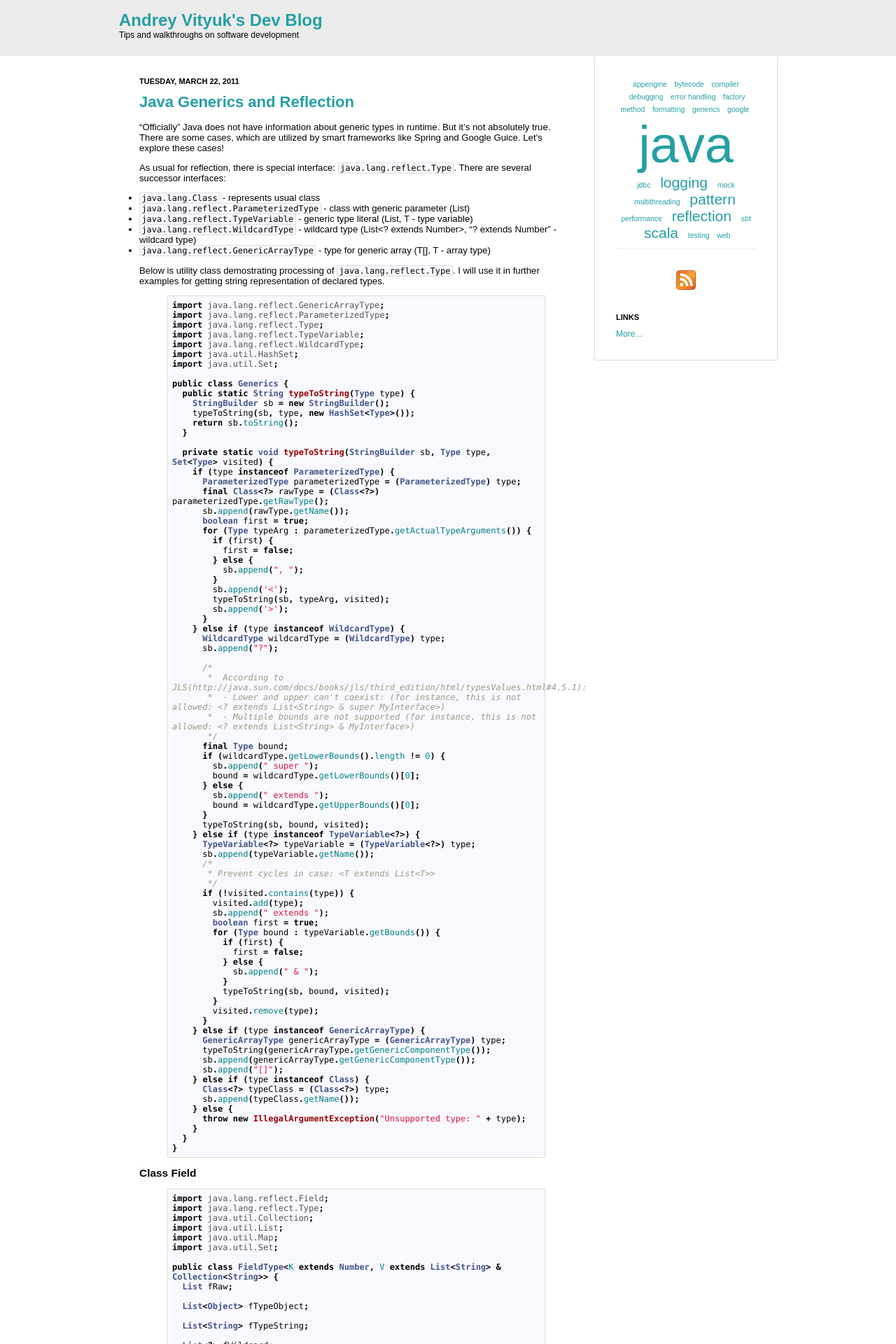
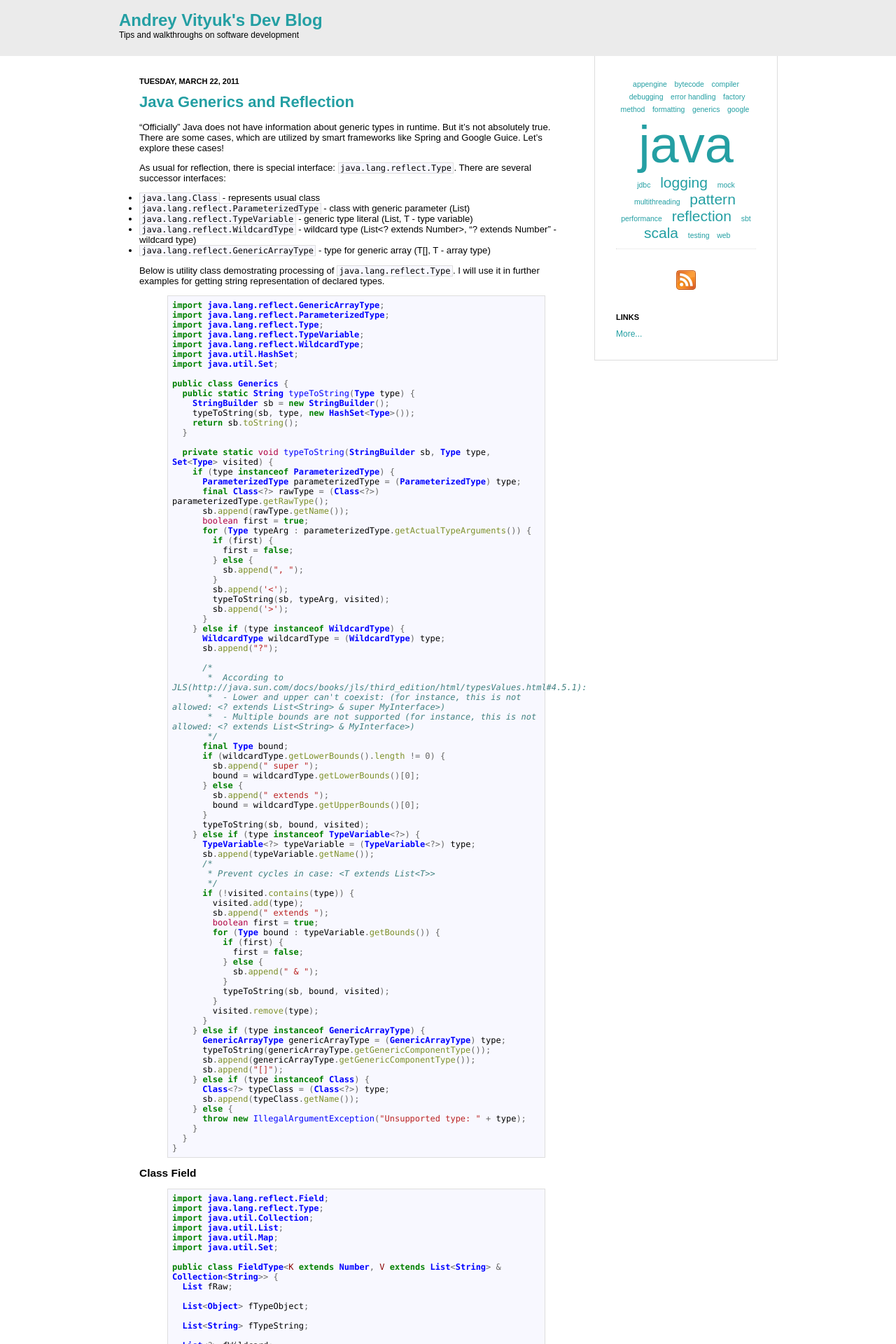
Before and after one commit to avityuk/blog.vityuk.com, a Jekyll site: the page built from _posts/2011-03-22-java-generics-and-reflection.markdown, in a window 1280 px wide. Shown: the top 1920 px of the page at 70% size. Built offline with Jekyll 4.4.1, drawn with Linux system fonts in a browser that asks for light colours; nearby versions of some CDN libraries; comment, search, counter and statistics services are not loaded.

Commit message:
Updated pygments styles

```diff
--- a/stylesheets/syntax.css
+++ b/stylesheets/syntax.css
@@ -1,62 +1,61 @@
-.highlight  { background: #ffffff; }
-.highlight .c { color: #999988; font-style: italic } /* Comment */
-.highlight .err { color: #a61717; background-color: #e3d2d2 } /* Error */
-.highlight .k { font-weight: bold } /* Keyword */
-.highlight .o { font-weight: bold } /* Operator */
-.highlight .cm { color: #999988; font-style: italic } /* Comment.Multiline */
-.highlight .cp { color: #999999; font-weight: bold } /* Comment.Preproc */
-.highlight .c1 { color: #999988; font-style: italic } /* Comment.Single */
-.highlight .cs { color: #999999; font-weight: bold; font-style: italic } /* Comment.Special */
-.highlight .gd { color: #000000; background-color: #ffdddd } /* Generic.Deleted */
-.highlight .gd .x { color: #000000; background-color: #ffaaaa } /* Generic.Deleted.Specific */
-.highlight .ge { font-style: italic } /* Generic.Emph */
-.highlight .gr { color: #aa0000 } /* Generic.Error */
-.highlight .gh { color: #999999 } /* Generic.Heading */
-.highlight .gi { color: #000000; background-color: #ddffdd } /* Generic.Inserted */
-.highlight .gi .x { color: #000000; background-color: #aaffaa } /* Generic.Inserted.Specific */
-.highlight .go { color: #888888 } /* Generic.Output */
-.highlight .gp { color: #555555 } /* Generic.Prompt */
-.highlight .gs { font-weight: bold } /* Generic.Strong */
-.highlight .gu { color: #aaaaaa } /* Generic.Subheading */
-.highlight .gt { color: #aa0000 } /* Generic.Traceback */
-.highlight .kc { font-weight: bold } /* Keyword.Constant */
-.highlight .kd { font-weight: bold } /* Keyword.Declaration */
-.highlight .kn { font-weight: bold } /* Keyword.Namespace */
-.highlight .kp { font-weight: bold } /* Keyword.Pseudo */
-.highlight .kr { font-weight: bold } /* Keyword.Reserved */
-.highlight .kt { color: #445588; font-weight: bold } /* Keyword.Type */
-.highlight .m { color: #009999 } /* Literal.Number */
-.highlight .s { color: #d14 } /* Literal.String */
-.highlight .na { color: #008080 } /* Name.Attribute */
-.highlight .na { color: #008080 } /* Name.Attribute */
-.highlight .nb { color: #0086B3 } /* Name.Builtin */
-.highlight .nc { color: #445588; font-weight: bold } /* Name.Class */
-.highlight .no { color: #008080 } /* Name.Constant */
-.highlight .ni { color: #800080 } /* Name.Entity */
-.highlight .ne { color: #990000; font-weight: bold } /* Name.Exception */
-.highlight .nf { color: #990000; font-weight: bold } /* Name.Function */
-.highlight .nn { color: #555555 } /* Name.Namespace */
-.highlight .nt { color: #000080 } /* Name.Tag */
-.highlight .nv { color: #008080 } /* Name.Variable */
-.highlight .ow { font-weight: bold } /* Operator.Word */
-.highlight .w { color: #bbbbbb } /* Text.Whitespace */
-.highlight .mf { color: #009999 } /* Literal.Number.Float */
-.highlight .mh { color: #009999 } /* Literal.Number.Hex */
-.highlight .mi { color: #009999 } /* Literal.Number.Integer */
-.highlight .mo { color: #009999 } /* Literal.Number.Oct */
-.highlight .sb { color: #d14 } /* Literal.String.Backtick */
-.highlight .sc { color: #d14 } /* Literal.String.Char */
-.highlight .sd { color: #d14 } /* Literal.String.Doc */
-.highlight .s2 { color: #d14 } /* Literal.String.Double */
-.highlight .se { color: #d14 } /* Literal.String.Escape */
-.highlight .sh { color: #d14 } /* Literal.String.Heredoc */
-.highlight .si { color: #d14 } /* Literal.String.Interpol */
-.highlight .sx { color: #d14 } /* Literal.String.Other */
-.highlight .sr { color: #009926 } /* Literal.String.Regex */
-.highlight .s1 { color: #d14 } /* Literal.String.Single */
-.highlight .ss { color: #990073 } /* Literal.String.Symbol */
-.highlight .bp { color: #999999 } /* Name.Builtin.Pseudo */
-.highlight .vc { color: #008080 } /* Name.Variable.Class */
-.highlight .vg { color: #008080 } /* Name.Variable.Global */
-.highlight .vi { color: #008080 } /* Name.Variable.Instance */
-.highlight .il { color: #009999 } /* Literal.Number.Integer.Long */
+.hll { background-color: #ffffcc }
+.c { color: #408080; font-style: italic } /* Comment */
+.err { border: 1px solid #FF0000 } /* Error */
+.k { color: #008000; font-weight: bold } /* Keyword */
+.o { color: #666666 } /* Operator */
+.cm { color: #408080; font-style: italic } /* Comment.Multiline */
+.cp { color: #BC7A00 } /* Comment.Preproc */
+.c1 { color: #408080; font-style: italic } /* Comment.Single */
+.cs { color: #408080; font-style: italic } /* Comment.Special */
+.gd { color: #A00000 } /* Generic.Deleted */
+.ge { font-style: italic } /* Generic.Emph */
+.gr { color: #FF0000 } /* Generic.Error */
+.gh { color: #000080; font-weight: bold } /* Generic.Heading */
+.gi { color: #00A000 } /* Generic.Inserted */
+.go { color: #888888 } /* Generic.Output */
+.gp { color: #000080; font-weight: bold } /* Generic.Prompt */
+.gs { font-weight: bold } /* Generic.Strong */
+.gu { color: #800080; font-weight: bold } /* Generic.Subheading */
+.gt { color: #0044DD } /* Generic.Traceback */
+.kc { color: #008000; font-weight: bold } /* Keyword.Constant */
+.kd { color: #008000; font-weight: bold } /* Keyword.Declaration */
+.kn { color: #008000; font-weight: bold } /* Keyword.Namespace */
+.kp { color: #008000 } /* Keyword.Pseudo */
+.kr { color: #008000; font-weight: bold } /* Keyword.Reserved */
+.kt { color: #B00040 } /* Keyword.Type */
+.m { color: #666666 } /* Literal.Number */
+.s { color: #BA2121 } /* Literal.String */
+.na { color: #7D9029 } /* Name.Attribute */
+.nb { color: #008000 } /* Name.Builtin */
+.nc { color: #0000FF; font-weight: bold } /* Name.Class */
+.no { color: #880000 } /* Name.Constant */
+.nd { color: #AA22FF } /* Name.Decorator */
+.ni { color: #999999; font-weight: bold } /* Name.Entity */
+.ne { color: #D2413A; font-weight: bold } /* Name.Exception */
+.nf { color: #0000FF } /* Name.Function */
+.nl { color: #A0A000 } /* Name.Label */
+.nn { color: #0000FF; font-weight: bold } /* Name.Namespace */
+.nt { color: #008000; font-weight: bold } /* Name.Tag */
+.nv { color: #19177C } /* Name.Variable */
+.ow { color: #AA22FF; font-weight: bold } /* Operator.Word */
+.w { color: #bbbbbb } /* Text.Whitespace */
+.mf { color: #666666 } /* Literal.Number.Float */
+.mh { color: #666666 } /* Literal.Number.Hex */
+.mi { color: #666666 } /* Literal.Number.Integer */
+.mo { color: #666666 } /* Literal.Number.Oct */
+.sb { color: #BA2121 } /* Literal.String.Backtick */
+.sc { color: #BA2121 } /* Literal.String.Char */
+.sd { color: #BA2121; font-style: italic } /* Literal.String.Doc */
+.s2 { color: #BA2121 } /* Literal.String.Double */
+.se { color: #BB6622; font-weight: bold } /* Literal.String.Escape */
+.sh { color: #BA2121 } /* Literal.String.Heredoc */
+.si { color: #BB6688; font-weight: bold } /* Literal.String.Interpol */
+.sx { color: #008000 } /* Literal.String.Other */
+.sr { color: #BB6688 } /* Literal.String.Regex */
+.s1 { color: #BA2121 } /* Literal.String.Single */
+.ss { color: #19177C } /* Literal.String.Symbol */
+.bp { color: #008000 } /* Name.Builtin.Pseudo */
+.vc { color: #19177C } /* Name.Variable.Class */
+.vg { color: #19177C } /* Name.Variable.Global */
+.vi { color: #19177C } /* Name.Variable.Instance */
+.il { color: #666666 } /* Literal.Number.Integer.Long */
```
